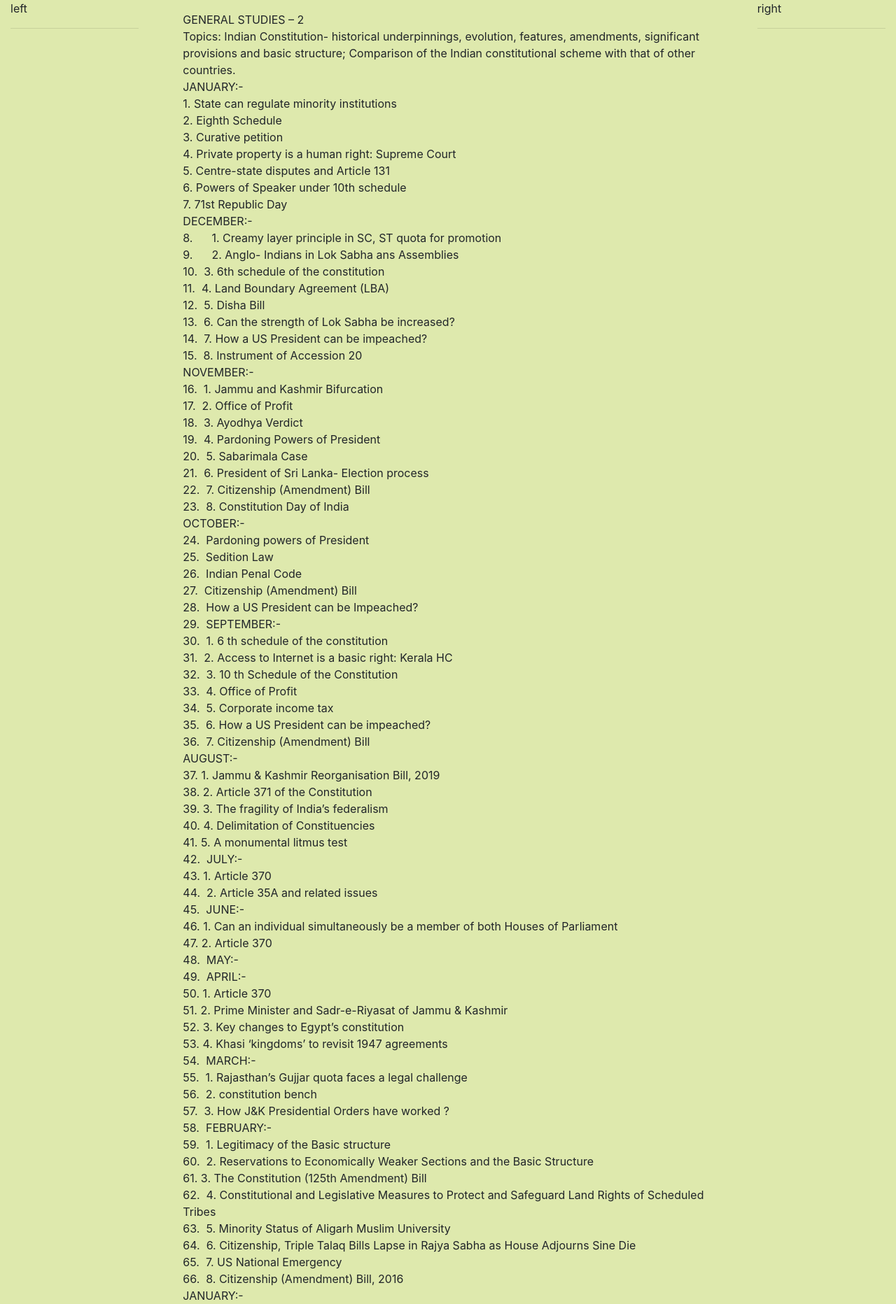
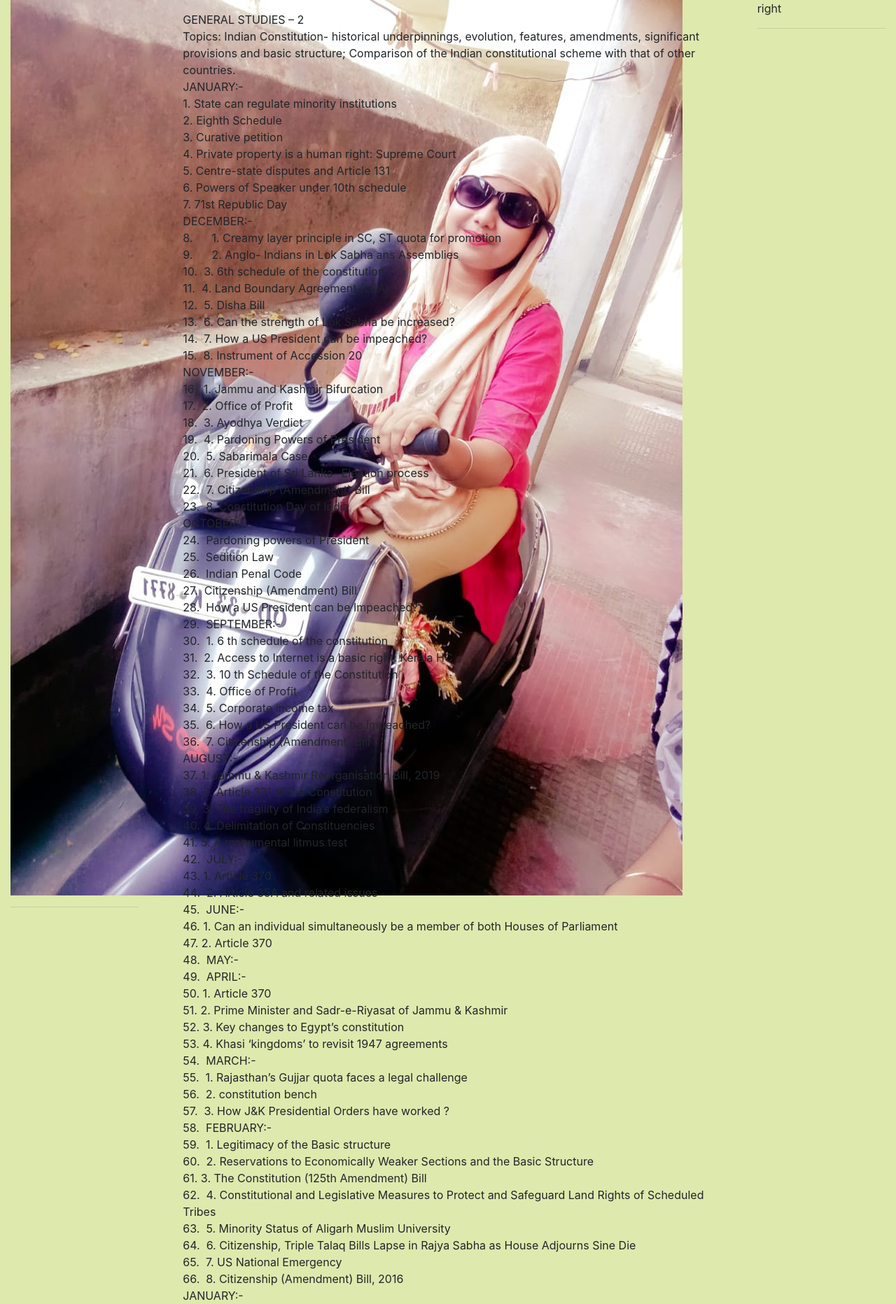
Before and after one commit to samir-sk/django-test1, a Django app: page /app1/about/ in a window 1280 px wide. Shown: the part 56-1920 px from the top of the page at 70% size. Run offline with Django 3.2, Linux system fonts and the light colour scheme; some libraries are stand-ins or nearby versions.

Commit message:
modified welcome page

```diff
--- a/app1/templates/base.html
+++ b/app1/templates/base.html
@@ -1,3 +1,4 @@
+{% load static %}
 <!doctype html>
 <html lang="en">
   <head>
@@ -72,7 +73,7 @@
         <div class="row flex-xl-nowrap">
             <div class="col-12 col-md-3 col-xl-2 bd-sidebar">
               {% block maincontent %}
-              left
+              <img src ="{%static 'app1/image/ss.jpeg'%}">
               <hr>
               {% endblock %}
             </div>
--- a/project/settings.py
+++ b/project/settings.py
@@ -25,7 +25,7 @@ SECRET_KEY = '9zn4&^4n8tdx99eb708hz6&m_5o+3dw#-f#!fz1b4ym0shh4j_'
 # SECURITY WARNING: don't run with debug turned on in production!
 DEBUG = True
 
-ALLOWED_HOSTS = []
+ALLOWED_HOSTS = ["www.electrostuffs.com",".electrostuffs.com"]
 
 
 # Application definition
```
Also changed, not shown: app1/static/app1/image/ss.jpeg (added).
